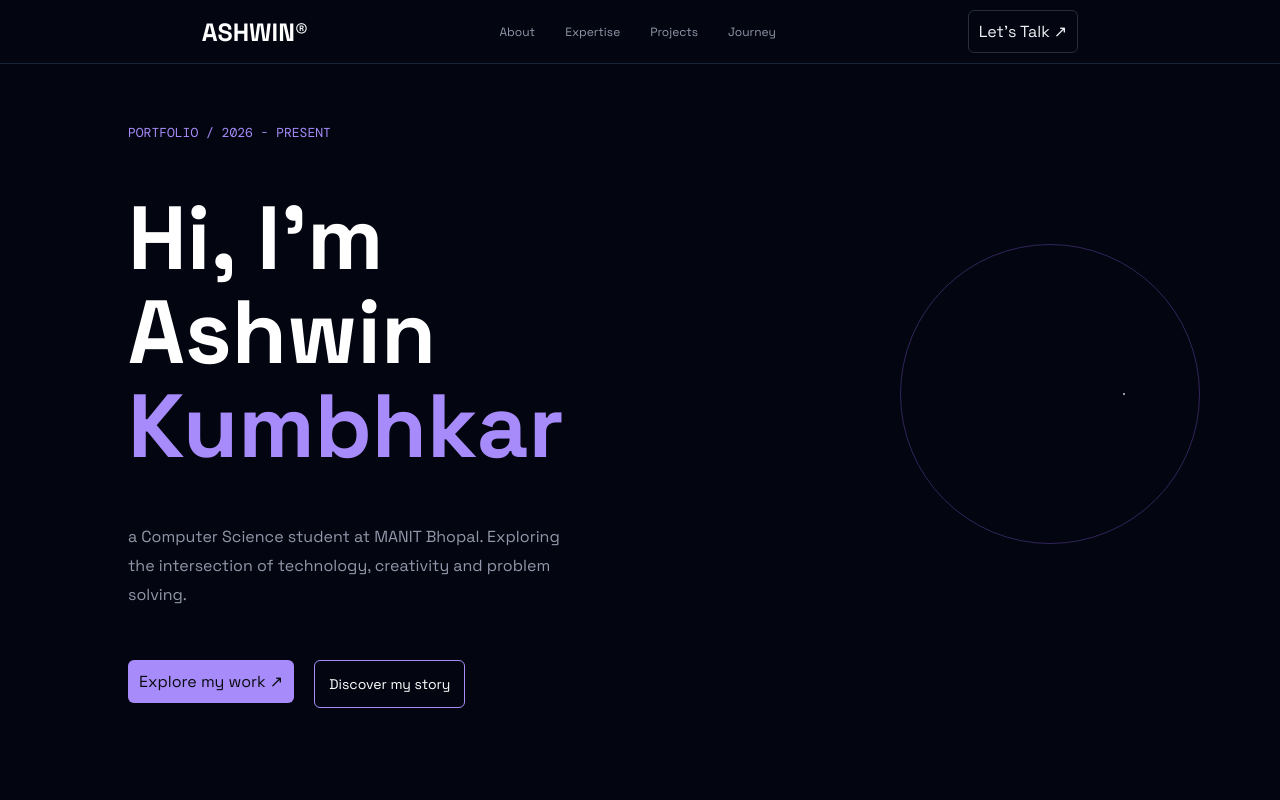
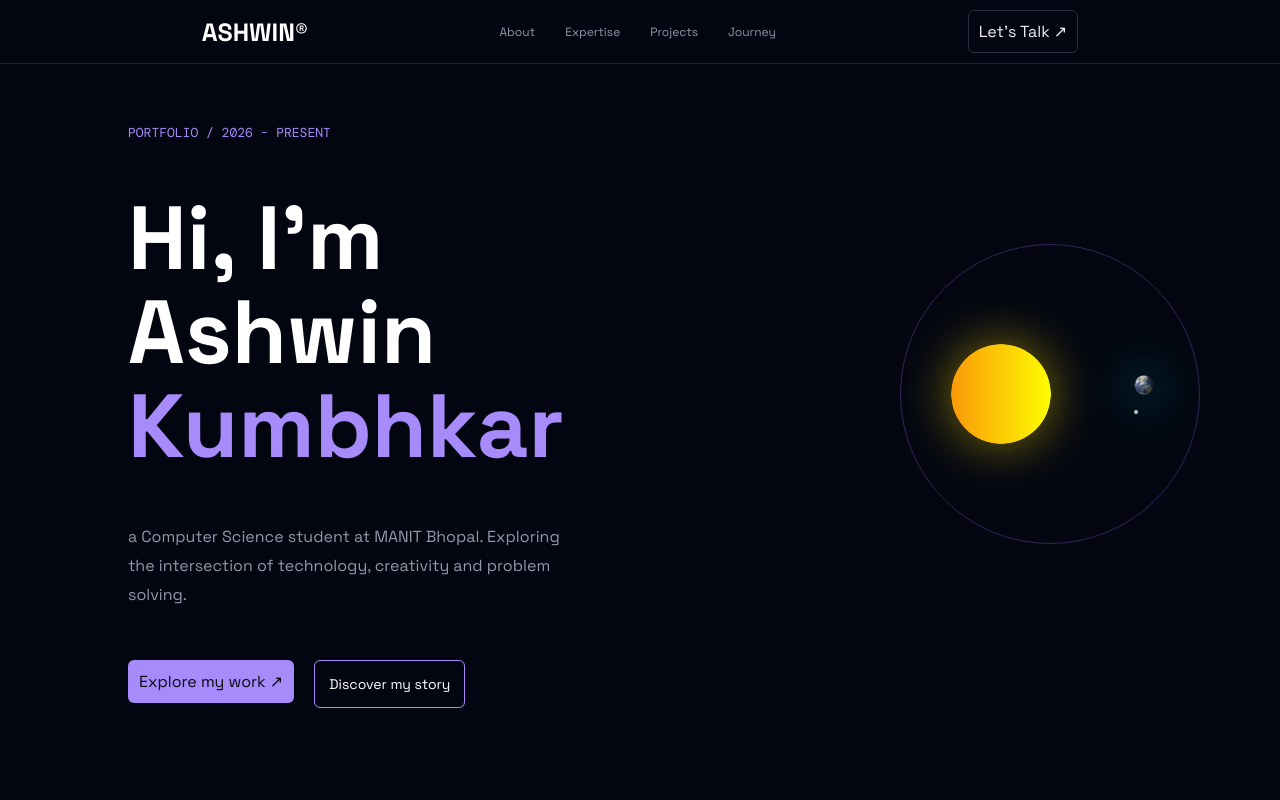
Before and after one commit to ashwin-kumbhkar/portfolio2, a plain HTML site: page index.html in a window 1280 px wide. Shown: the top 800 px of the page. Drawn offline with nearby package versions, Linux system fonts and the light colour scheme.

Commit message:
Refactor CSS styles and improve layout

```diff
--- a/style.css
+++ b/style.css
@@ -57,6 +57,7 @@ a {
 .right {
     margin: 80px;
 }
+
 .outer {
     margin: 100px 0 0 100px;
     display: grid;
@@ -75,7 +76,14 @@ a {
     }
 }
 
-.ball {
+.em {
+    display: flex;
+    gap: 15px;
+    background-size: cover;
+    animation: rotate 10s infinite linear;
+
+}
+.earth {
     display: flex;
     height: 20px;
     width: 20px;
@@ -83,17 +91,17 @@ a {
 
     background-image: url(earthh.png);
     background-size: cover;
-    box-shadow: 0 2px 50px rgba(0, 255, 255, 0.752);
-    animation: rotate 10s infinite linear;
+    box-shadow: 0 2px 50px 0.1px rgba(0, 255, 255, 0.752);
+    animation: rotate 20s infinite linear;
 
 }
 .moon {
-    height: 2px;
-    width: 2px;
+    height: 4px;
+    width: 4px;
     border-radius: 50%;
     background-color: rgb(200, 200, 200);
 }
-.inner {
+.sun {
     color: white;
     display: flex;
     justify-content: center;
@@ -110,7 +118,6 @@ a {
 
 
 }
-
 
 
 .left {
```
